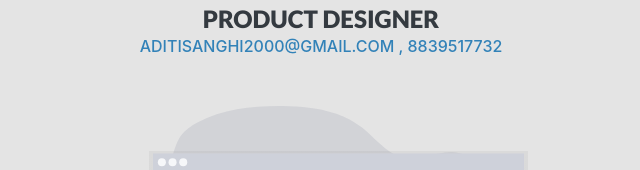
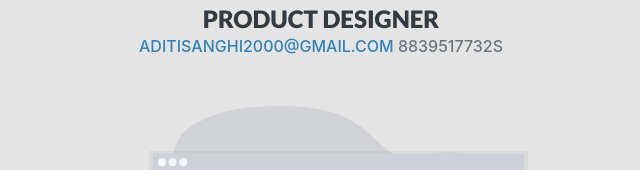
Before and after one commit to aditi1702/portfolio, a plain HTML site: page index.html in a window 1280 px wide. Shown: the part 155-325 px from the top of the page, 455-1095 px from the left. Drawn offline with nearby package versions, Linux system fonts and the light colour scheme; a web font is replaced by a local one.

Commit message:
Portfolio mail change

```diff
--- a/index.html
+++ b/index.html
@@ -62,7 +62,7 @@ should have a prior knowledge of git and version control, in the process we deci
         </h4>
         <div class="subheading mb-5 text-center">
 
-          <a href="aditisanghi2000@gmail.com">aditisanghi2000@gmail.com , 8839517732</a><br>
+          <a href="mailto:aditisanghi2000@gmail.com">aditisanghi2000@gmail.com</a>&nbsp;8839517732S<br>
 
         </div>
 
```
